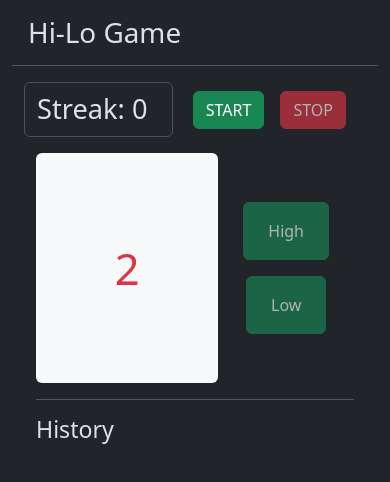
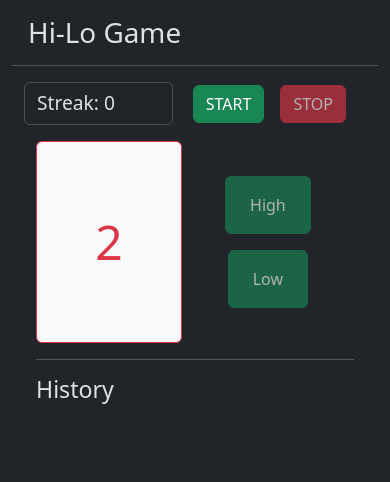
Before and after one commit to MaYTaS-git/js-web, a plain HTML site: page index.html in a window 390 px wide. Drawn offline with nearby package versions, Linux system fonts and the light colour scheme.

Commit message:
fixed card text break on mobile phone.

```diff
--- a/index.html
+++ b/index.html
@@ -21,13 +21,13 @@
 		<div class="container mb-3 d-flex align-items-center">
 			<div
 				class="d-inline-flex form-control align-items-center"
-				style="font-size: 1.7rem"
+				style="font-size: 1.2rem"
 				id="streak-container-value"
 			>
 				Streak: 0
 			</div>
 
-			<!-- game start buttons container -->
+			<!-- Operations container -->
 			<div class="container justify-self-end d-flex">
 				<button id="start-button" class="btn btn-success mx-2">
 					START
@@ -40,17 +40,21 @@
 
 		<div class="container">
 			<div class="container d-flex">
-				<!-- showCard object container -->
+				<!-- Card container -->
 				<div
-					class="card text-center p-5 bg-light text-danger"
-					style="width: 20rem"
+					class="card text-center p-4 border-danger bg-light text-danger"
+					style="width: 15rem;"
 				>
 					<div class="card-body">
-						<div class="display-1 py-4" id="card-value-text">A</div>
+						<div
+							class="py-4"
+							id="card-value-text"
+							style="font-weight: 500; font-size: 3rem"
+						></div>
 					</div>
 				</div>
 
-				<!-- Option buttons container -->
+				<!-- Options container -->
 				<div
 					class="container d-flex flex-column justify-content-center"
 					style="align-items: center"
--- a/script.js
+++ b/script.js
@@ -1,5 +1,3 @@
-// hi-lo game
-
 const deck = {
 	1: "A",
 	2: "2",
@@ -36,8 +34,6 @@ const card_generator = () => {
 };
 
 const make_entry = (disp_card, system_card, opt, result) => {
-	// match_sessions[session][streak] = [disp_card, system_card, opt, result];
-
 	let record = document.getElementById("history-record");
 	if (streak >= 20) {
 		record.firstChild.remove();
```
